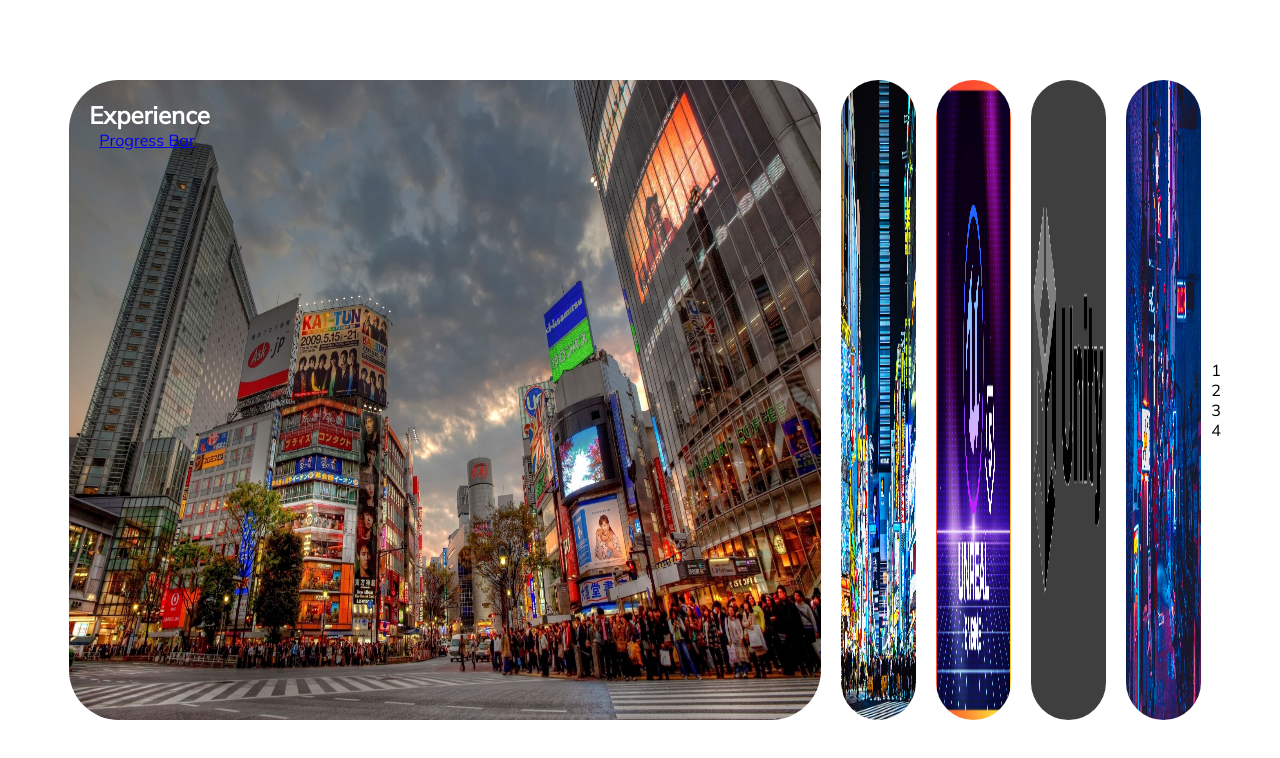
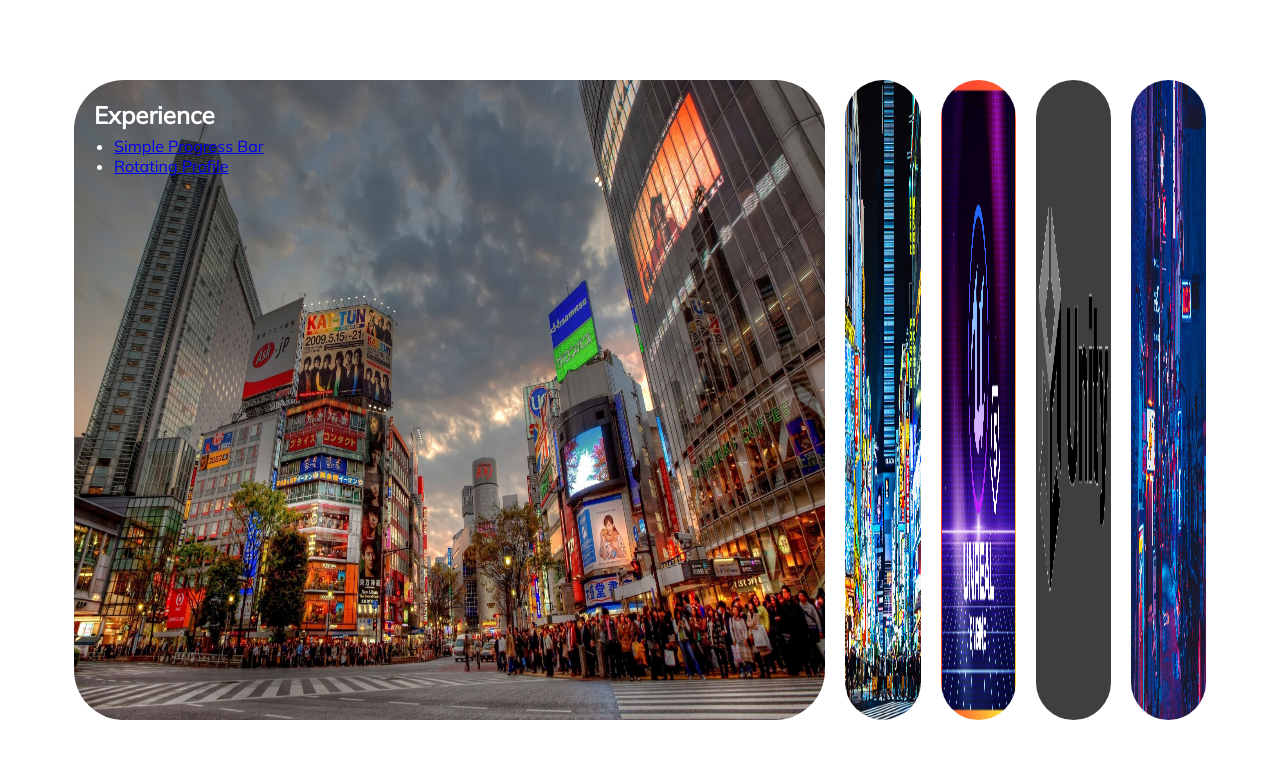
Before and after one commit to ChristianWinterhalter/CW_Website, a website: page index.html in a window 1280 px wide. Drawn offline with Linux system fonts and the light colour scheme.

Commit message:
Add no page to homepage and fix ul in containerdiv

```diff
--- a/index.html
+++ b/index.html
@@ -10,8 +10,13 @@
     <body>
         <div class="container">
             <div class="panel active" style="background-image: url('images/19067.jpg')">
-                <h3>Experience<br></h3>
-                <a href="experience_pages/progressbar.html">Progress Bar<br></a>
+                <h3>Experience</h3><br><br>
+                <ul>
+                    <!-- <a href="experience_pages/progressbar.html"><li>Progress Bar</li></a>
+                    <a href="rotating_page/rotating_page.html"><li>Profile Page</li></a> -->
+                    <li><a href="experience_pages/progressbar.html">Simple Progress Bar</a></li>
+                    <li><a href="rotating_page/rotating_page.html">Rotating Profile</a></li>
+                </ul>
             </div>
             <div class="panel" style="background-image: url('images/photo-1503899036084-c55cdd92da26.jpg')">
                 <h3>Skills</h3>
@@ -26,13 +31,6 @@
                 <h3>Contact</h3>
             </div>
         </div>
-        <div class="progress-container">
-            <div class="progress" id="progress"></div>
-            <div class="circle active">1</div>
-            <div class="circle">2</div>
-            <div class="circle">3</div>
-            <div class="circle">4</div>
-        </div>
         <script src="script.js"></script>
     </body>
 </html>
--- a/style.css
+++ b/style.css
@@ -41,14 +41,14 @@
     margin: 0;
     opacity: 0;
 }
-
-.panel a {
-    position: absolute;
-    top: 50px;
-    left: 30px;
+.panel ul {
     opacity: 0;
 }
-
+.panel.active ul {
+    display: flexbox;
+    opacity: 1;
+    transition: opacity 0.3s ease-in 0.4s;
+}
 .panel.active {
     flex: 5;
 }
@@ -58,10 +58,12 @@
     transition: opacity 0.3s ease-in 0.4s;
 }
 
-.panel.active a {
+/* .panel.active ul {
+    display: flex;
+    margin-top: 55px;
     opacity: 1;
     transition: opacity 0.3s ease-in 0.4s;
-}
+} */
 
 @media(max-width: 480px) {
     .container {
```
